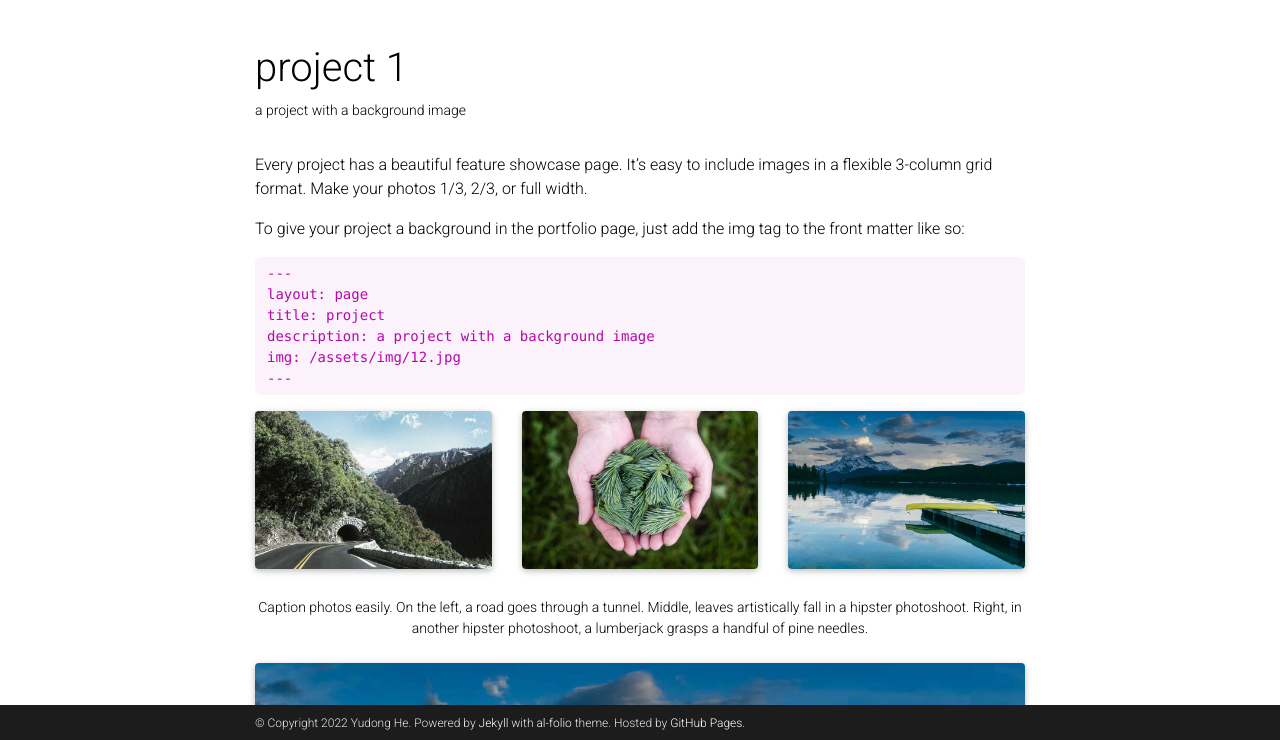
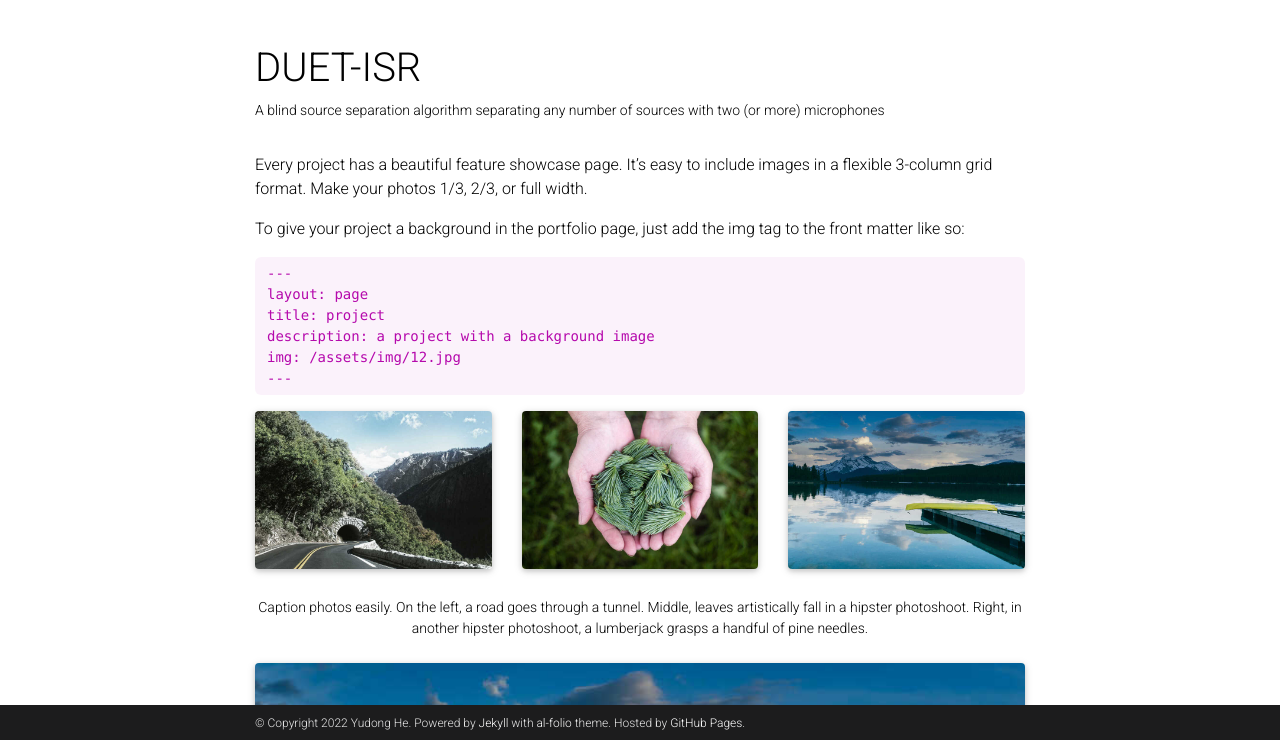
Before and after one commit to ydcnanhe/ydcnanhe.github.io, a Jekyll site: the page built from _projects/1_project.md, in a window 1280 px wide and 900 px high, cut to the strip 160-900 px from the top of the window. Built offline with Jekyll 4.4.1, drawn with Linux system fonts in a browser that asks for light colours; comment, search, counter and statistics services are not loaded; a style sheet for code colours, icons or effects is not loaded.

Commit message:
Update 1_project.md

```diff
--- a/_projects/1_project.md
+++ b/_projects/1_project.md
@@ -1,10 +1,10 @@
 ---
 layout: page
-title: project 1
-description: a project with a background image
+title: DUET-ISR
+description: A blind source separation algorithm separating any number of sources with two (or more) microphones
 img: assets/img/12.jpg
 importance: 1
-category: work
+category:
 ---
 
 Every project has a beautiful feature showcase page.
```
